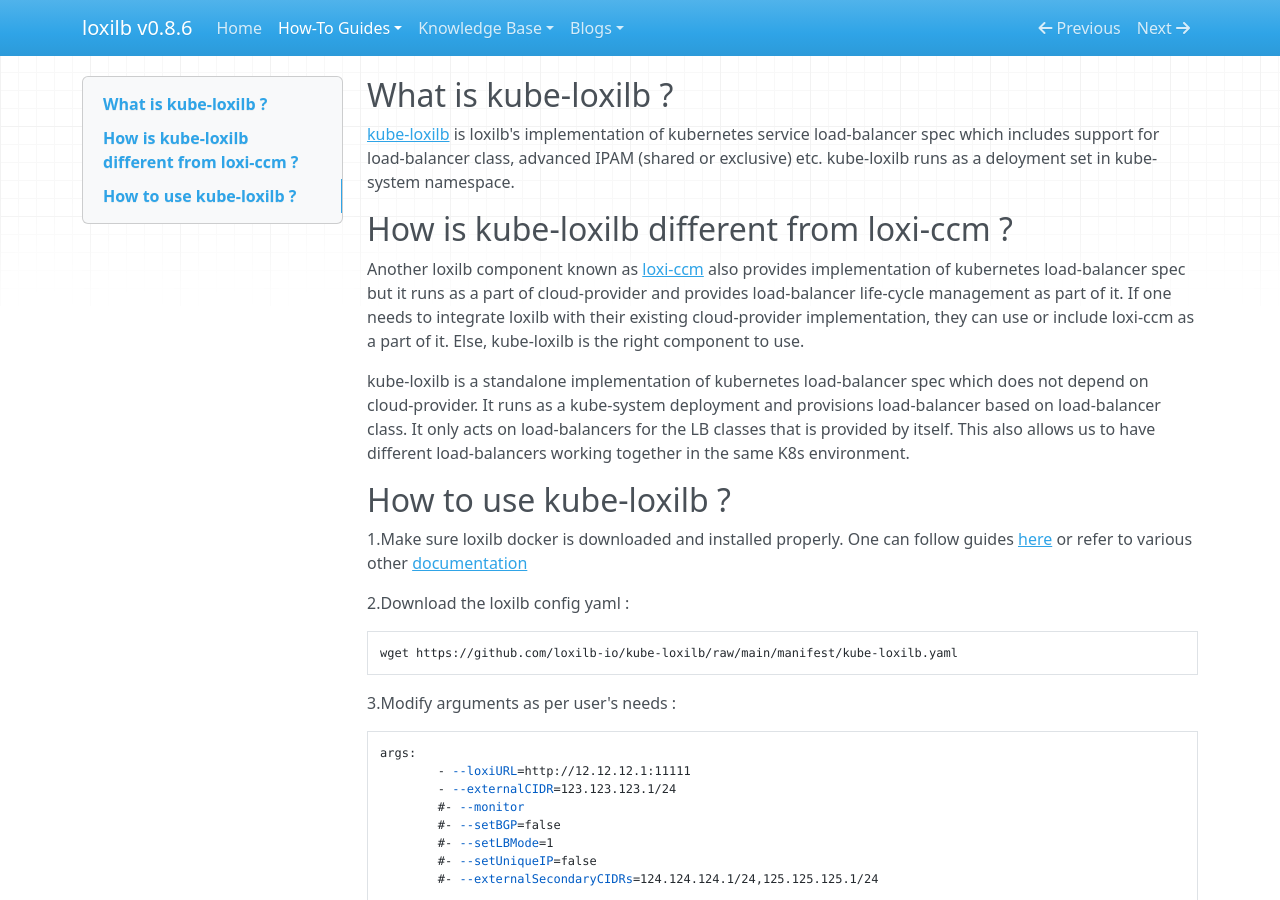
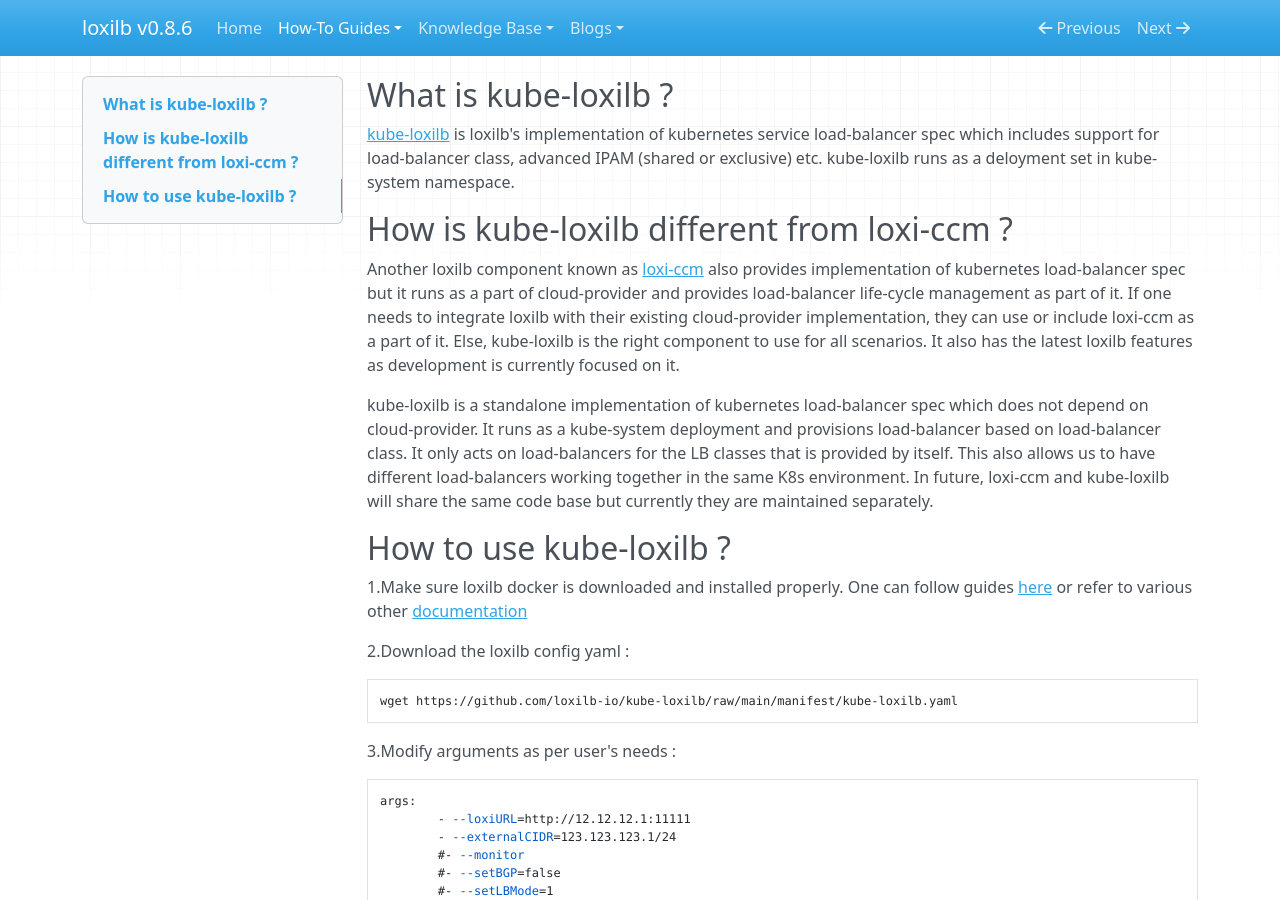
Before and after one commit to loxilb-io/loxilbdocs, an MkDocs documentation site: the page built from docs/kube-loxilb.md, in a window 1280 px wide and 900 px high. Built offline with MkDocs 1.6.1, drawn with Linux system fonts in a browser that asks for light colours; nearby versions of some CDN libraries.

Commit message:
Update kube-loxilb.md

```diff
--- a/docs/kube-loxilb.md
+++ b/docs/kube-loxilb.md
@@ -4,9 +4,9 @@
 
 ## How is kube-loxilb different from loxi-ccm ?
 
-Another loxilb component known as [loxi-ccm](https://github.com/loxilb-io/loxi-ccm) also provides implementation of kubernetes load-balancer spec but it runs as a part of cloud-provider and provides load-balancer life-cycle management as part of it. If one needs to integrate loxilb with their existing cloud-provider implementation, they can use or include loxi-ccm as a part of it. Else, kube-loxilb is the right component to use.
+Another loxilb component known as [loxi-ccm](https://github.com/loxilb-io/loxi-ccm) also provides implementation of kubernetes load-balancer spec but it runs as a part of cloud-provider and provides load-balancer life-cycle management as part of it. If one needs to integrate loxilb with their existing cloud-provider implementation, they can use or include loxi-ccm as a part of it. Else, kube-loxilb is the right component to use for all scenarios. It also has the latest loxilb features as development is currently focused on it.
 
-kube-loxilb is a standalone implementation of kubernetes load-balancer spec which does not depend on cloud-provider. It runs as a kube-system deployment and provisions load-balancer based on load-balancer class. It only acts on load-balancers for the LB classes that is provided by itself. This also allows us to have different load-balancers working together in the same K8s environment.
+kube-loxilb is a standalone implementation of kubernetes load-balancer spec which does not depend on cloud-provider. It runs as a kube-system deployment and provisions load-balancer based on load-balancer class. It only acts on load-balancers for the LB classes that is provided by itself. This also allows us to have different load-balancers working together in the same K8s environment. In future, loxi-ccm and kube-loxilb will share the same code base but currently they are maintained separately.
 
 ## How to use kube-loxilb ?
 
```
